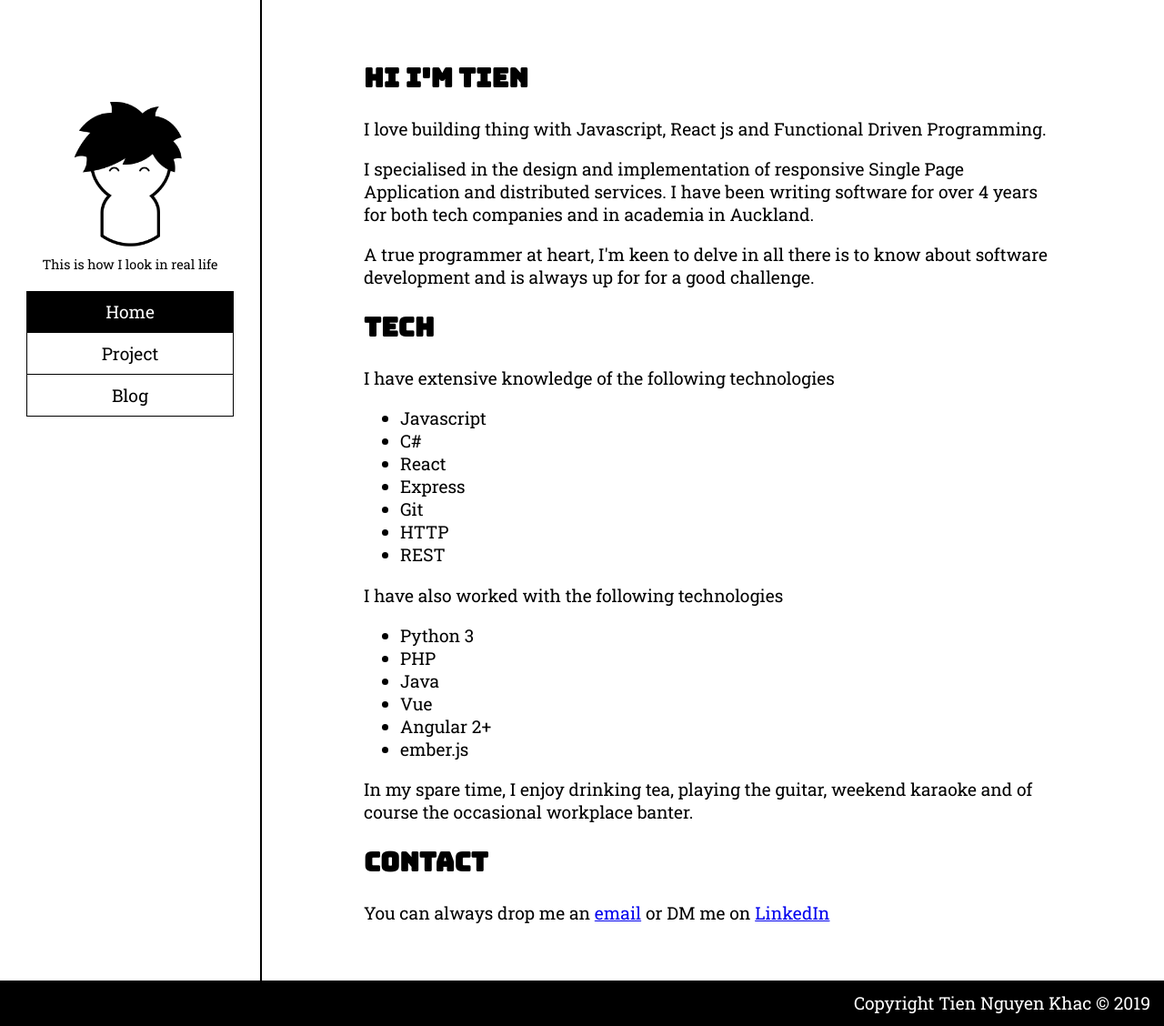
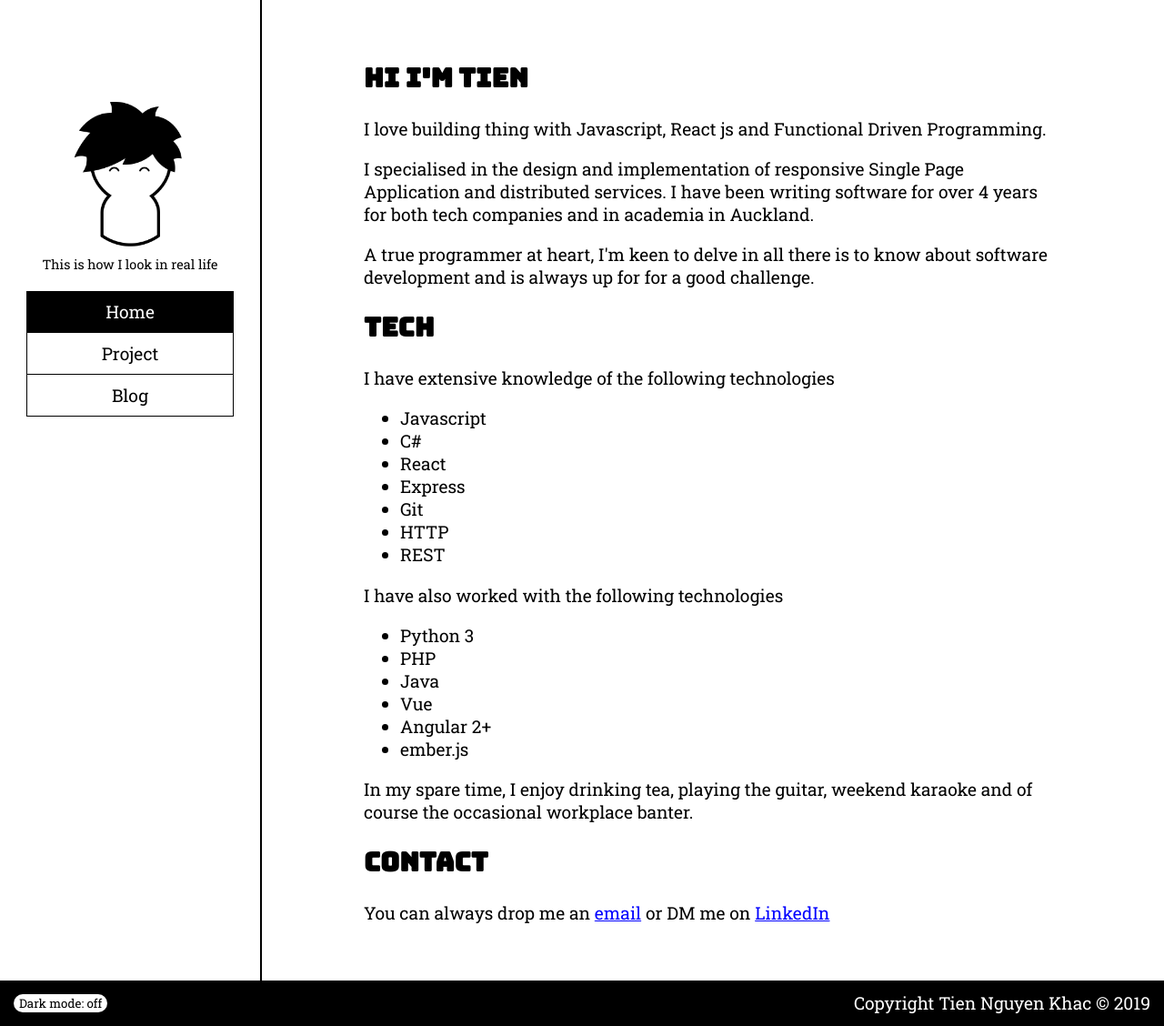
Before and after one commit to tien/tien.github.io, a Jekyll site: the page built from index.html, in a window 1280 px wide. Shown: the whole page at 91% size. Built offline with Jekyll 4.4.1, drawn with Linux system fonts in a browser that asks for light colours.

Commit message:
Add dark mode

```diff
--- a/_includes/footer.html
+++ b/_includes/footer.html
@@ -1,3 +1,8 @@
 <footer id="main-footer">
-  Copyright Tien Nguyen Khac © <time>{{ site.time | date: "%Y" }}</time>
+  <button id="dark-mode-button">
+    Dark mode: <span class="dark-mode-state"></span>
+  </button>
+  <div>
+    Copyright Tien Nguyen Khac © <time>{{ site.time | date: "%Y" }}</time>
+  </div>
 </footer>
--- a/_includes/nav.html
+++ b/_includes/nav.html
@@ -1,6 +1,6 @@
 <header id="navigation">
   <figure id="main-avatar-figure">
-    <img src="/assets/images/avatar.png" alt="avatar" />
+    <img id="main-avatar" src="/assets/images/avatar.png" alt="avatar" />
     <figcaption>This is how I look in real life</figcaption>
   </figure>
   <button class="menu-button">&#9776; Menu</button>
--- a/_sass/main.scss
+++ b/_sass/main.scss
@@ -1,12 +1,18 @@
 @import url("https://fonts.googleapis.com/css?family=Bungee|Roboto+Slab");
 
 html {
+  // Global variables
+  --background-color: white;
+  --foreground-color: black;
+  --hyper-link-color: blue;
+
   font-size: calc(1em + 0.25vw);
   font-family: "Roboto Slab", serif;
-  //   font-family: Arial, Helvetica Neue, sans-serif;
 }
 
 body {
+  color: var(--foreground-color);
+  background-color: var(--background-color);
   display: flex;
   flex-direction: column;
   height: 100vh;
@@ -23,8 +29,21 @@
 }
 
 hr {
-  border-color: black;
+  border-color: var(--foreground-color);
   border-style: solid;
+}
+
+a {
+  color: var(--hyper-link-color);
+}
+
+button {
+  font-family: inherit;
+  color: var(--background-color);
+  background-color: var(--foreground-color);
+  border: none;
+  border-radius: 10px;
+  cursor: pointer;
 }
 
 #page-wrapper {
@@ -34,11 +53,21 @@
 }
 
 #main-footer {
-  text-align: right;
-  color: white;
-  background-color: black;
+  display: flex;
+  justify-content: space-between;
+  color: var(--background-color);
+  background-color: var(--foreground-color);
   padding: 15px;
   margin-top: auto;
+
+  button {
+    color: var(--foreground-color);
+    background-color: var(--background-color);
+  }
+
+  :nth-child(2) {
+    text-align: right;
+  }
 }
 
 a.link-to-post {
--- a/_sass/nav-bar.scss
+++ b/_sass/nav-bar.scss
@@ -21,13 +21,8 @@
 
   .menu-button {
     font-size: 2rem;
-    color: white;
-    background-color: black;
     width: 100%;
-    border: none;
-    border-radius: 10px;
     padding: 5px;
-    cursor: pointer;
 
     @media screen and (min-width: 45em) {
       display: none;
@@ -55,8 +50,8 @@
     }
 
     a.active {
-      color: white;
-      background-color: black;
+      color: var(--background-color);
+      background-color: var(--foreground-color);
       border: none;
     }
   }
--- a/assets/js/index.js
+++ b/assets/js/index.js
@@ -1,7 +1,49 @@
+const mainAvatar = document.getElementById("main-avatar");
+
 const nav = document.getElementById("navigation");
 const menu = nav.getElementsByClassName("nav-bar")[0];
 const menuButton = nav.getElementsByClassName("menu-button")[0];
 
+const darkModeButton = document.getElementById("dark-mode-button");
+const darkModeStateIndicator = darkModeButton.getElementsByClassName(
+  "dark-mode-state"
+)[0];
+
+const getDarkMode = () => JSON.parse(window.localStorage.getItem("darkMode"));
+
+const setDarkMode = bool => {
+  if (bool) {
+    document.documentElement.style.setProperty("--background-color", "black");
+    document.documentElement.style.setProperty("--foreground-color", "white");
+    document.documentElement.style.setProperty("--hyper-link-color", "white");
+    mainAvatar.style.setProperty("filter", "invert(1)");
+    darkModeStateIndicator.textContent = "on";
+    window.localStorage.setItem("darkMode", "true");
+  } else {
+    document.documentElement.style.setProperty("--background-color", "white");
+    document.documentElement.style.setProperty("--foreground-color", "black");
+    document.documentElement.style.setProperty("--hyper-link-color", "blue");
+    mainAvatar.style.setProperty("filter", "none");
+    darkModeStateIndicator.textContent = "off";
+    window.localStorage.setItem("darkMode", "false");
+  }
+};
+
 menuButton.addEventListener("click", function() {
   menu.classList.toggle("active");
 });
+
+darkModeButton.addEventListener("click", function() {
+  if (getDarkMode()) {
+    setDarkMode(false);
+  } else {
+    setDarkMode(true);
+  }
+});
+
+// Init
+if (getDarkMode()) {
+  setDarkMode(true);
+} else {
+  setDarkMode(false);
+}
```
